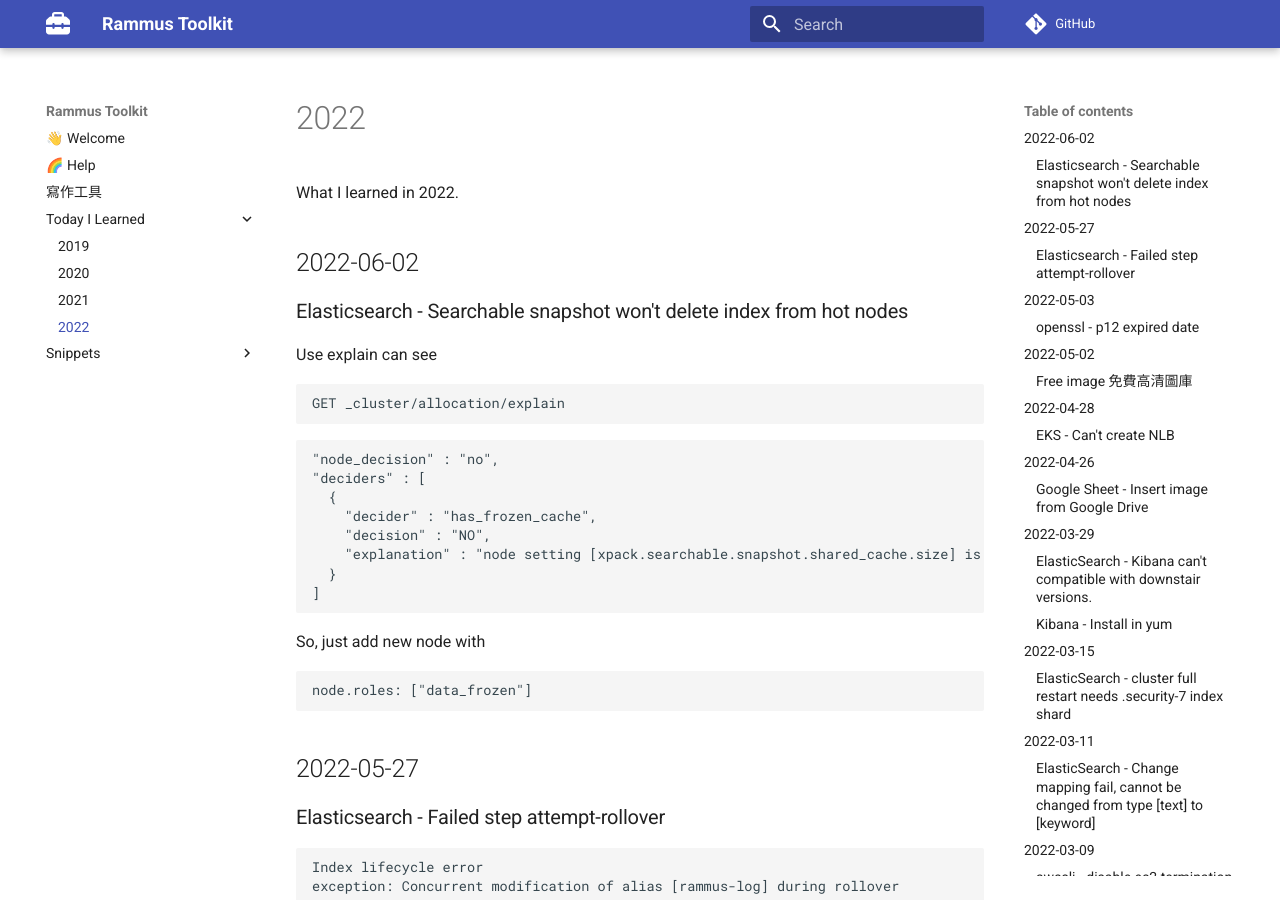
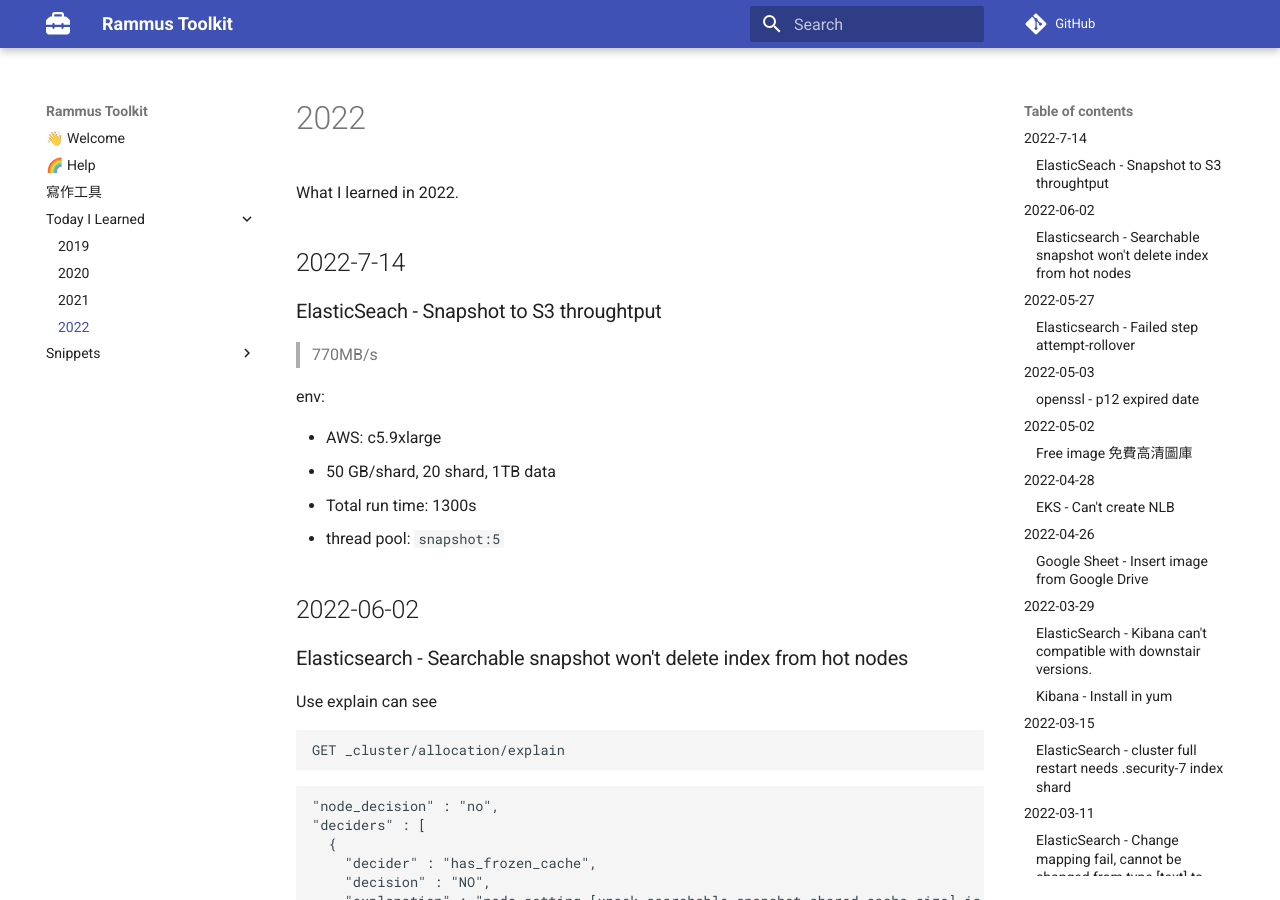
Before and after one commit to RammusXu/toolkit, an MkDocs documentation site: the page built from docs/Today-I-Learned/2022.md, in a window 1280 px wide and 900 px high. Built offline with MkDocs 1.6.1 and Material for MkDocs 9.7.7, drawn with Linux system fonts in a browser that asks for light colours; comment, search, counter and statistics services are not loaded.

```diff
--- a/docs/Today-I-Learned/2022.md
+++ b/docs/Today-I-Learned/2022.md
@@ -1,5 +1,17 @@
 
 What I learned in 2022.
+
+## 2022-7-14
+### ElasticSeach - Snapshot to S3 throughtput
+
+> 770MB/s
+
+env:
+
+- AWS: c5.9xlarge
+- 50 GB/shard, 20 shard, 1TB data
+- Total run time: 1300s
+- thread pool: `snapshot:5`
 
 ## 2022-06-02
 ### Elasticsearch - Searchable snapshot won't delete index from hot nodes
```
Also changed, not shown: docs/snippets/elasticsearch.md (+8 -0 lines).
